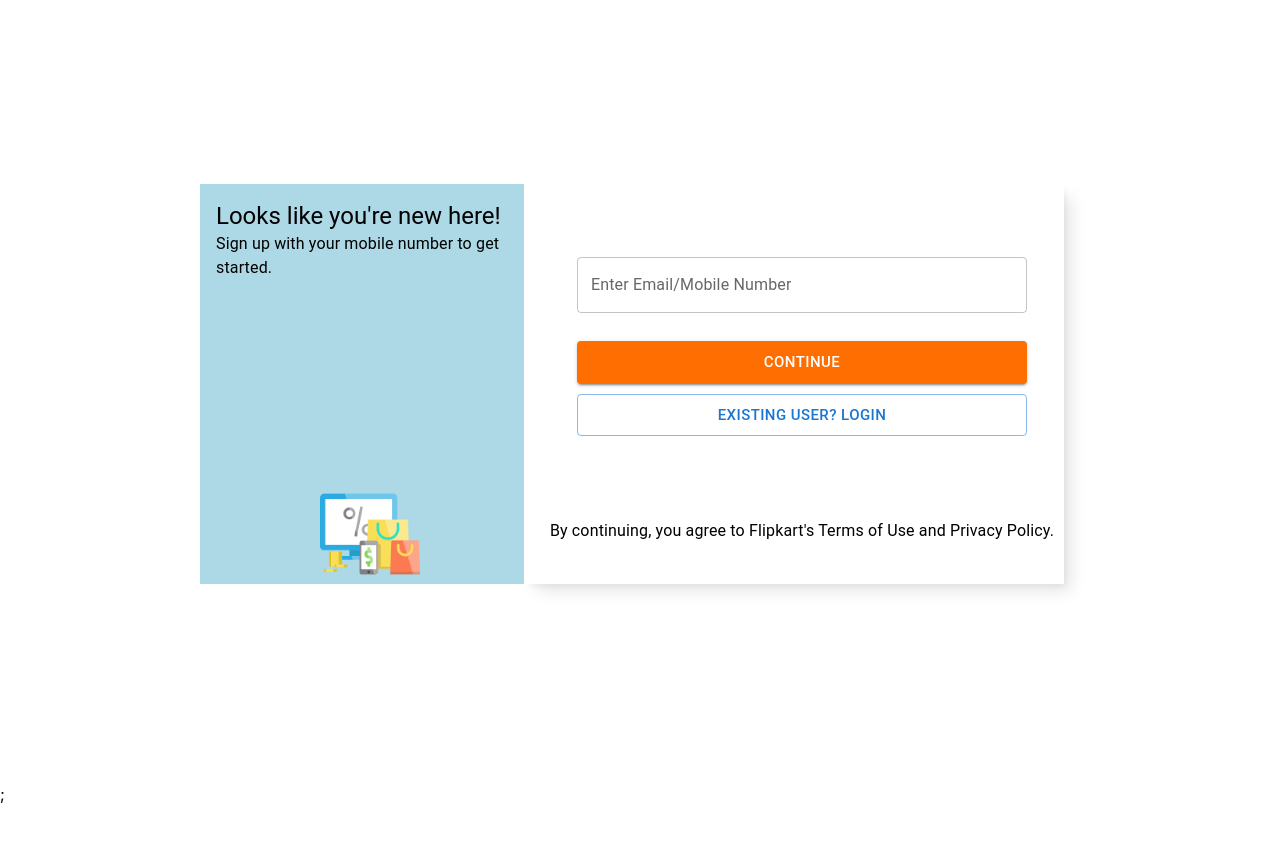
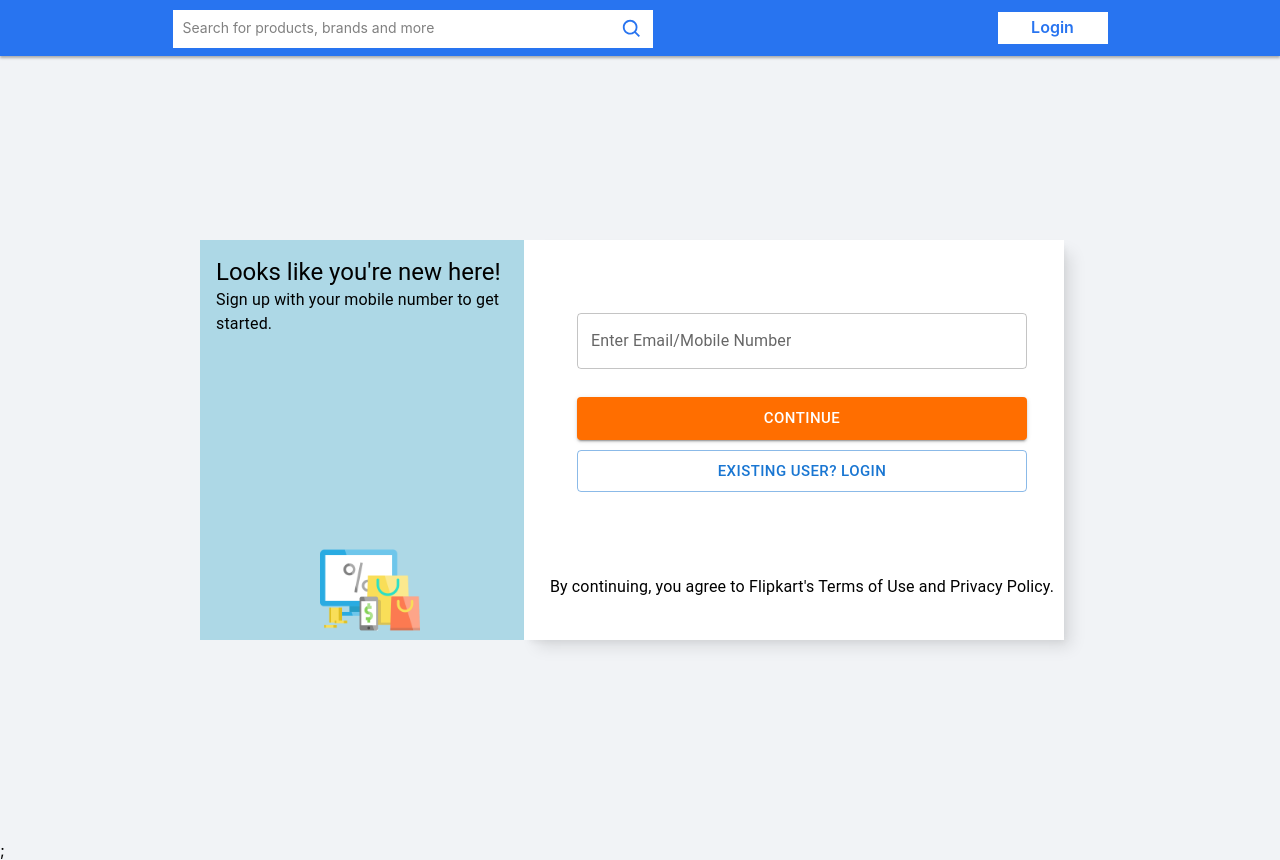
Before and after one commit to PranathiPichikala/e-commerce, a React (Create React App) app: page /login in a window 1280 px wide. Before the commit the page ends 804 px from the top, so only its background shows below. Built offline with nearby package versions, Linux system fonts and the light colour scheme.

Commit message:
myWishlist

```diff
--- a/package.json
+++ b/package.json
@@ -13,6 +13,7 @@
     "react": "^18.2.0",
     "react-dom": "^18.2.0",
     "react-icons": "^4.10.1",
+    "react-otp-input": "^3.0.4",
     "react-router-dom": "^6.14.2",
     "react-scripts": "^5.0.1",
     "react-slick": "^0.29.0",
--- a/src/App.js
+++ b/src/App.js
@@ -6,6 +6,8 @@
 import CartComponent from './components/CartComponent';
 import { FilterComponent } from './components/FilterComponent';
 import LoginPage from './pages/LoginPage';
+import MyWishlist from './components/MyWishlist';
+import OtpVerification from './components/OtpVerification';
 function App() {
 
   return (
@@ -18,6 +20,8 @@
         <Route path="/cartcomponent" element={<CartComponent/>} />
         <Route path='/filtercomponent' element={<FilterComponent/>}/>
         <Route path='/login' element={<LoginPage/>}/>
+        <Route path='my-wishlist' element = {<MyWishlist/>}/>
+        <Route path='otp-verif' element = {<OtpVerification/>}/>
       </Routes>
     </BrowserRouter>
 
--- a/src/components/LinearGrid.jsx
+++ b/src/components/LinearGrid.jsx
@@ -27,6 +27,11 @@
     const cartItems = JSON.parse(localStorage.getItem("cart")) || [];
     cartItems.push(product);
     localStorage.setItem("cart", JSON.stringify(cartItems));
+  };
+  const WishList = (product) => {
+    const wishlistItems = JSON.parse(localStorage.getItem("wish")) || [];
+    wishlistItems.push(product);
+    localStorage.setItem("wish", JSON.stringify(wishlistItems));
   };
 
   return (
@@ -60,7 +65,7 @@
               </Link>
             </div>
                 </div>
-                <div className="heart-icon">
+                <div onClick={() => WishList(data)} className="heart-icon">
                   <AiFillHeart color="#c2c2c2" />
                 </div>
               </div>
--- /dev/null
+++ b/src/components/MyWishlist.jsx
@@ -0,0 +1,87 @@
+import React, { useState } from 'react';
+import {
+  Card,
+  CardContent,
+  Container,
+  Grid,
+  Typography,
+} from '@mui/material';
+import "./css/Mywishlist.css"
+import { MdDelete } from 'react-icons/md'
+
+
+const MyWishlist = () => {
+
+  const wishList = JSON.parse(localStorage.getItem("wish")) || [];
+
+  // console.log(wishList)
+  const [otp, setOtp] = useState('');
+
+
+  const [wishlistItems, setWishlistItems] = useState(wishList);
+
+  console.log(wishlistItems)
+
+  const handleItemRemove = (id) => {
+    const updatedItems = wishlistItems.filter((item) => item.id !== id);
+    setWishlistItems(updatedItems);
+    localStorage.setItem('wishlistItems', JSON.stringify(updatedItems));
+  }
+
+  return (
+    <Container className='Mycontainer'>
+      {/* <CssBaseline /> */}
+      <Grid container spacing={2}>
+        <Grid item xs={12}>
+          <Card className='Card_001'>
+            <Typography variant="h5" component="div" gutterBottom>
+              My Wishlist
+            </Typography>
+          </Card>
+          <Card className='Card_002'>
+            <CardContent>
+              <Grid>
+                {wishlistItems && wishlistItems.map((item, index) => {
+                  console.log({item})
+                  return (
+                    <div className='Card_div'>
+                      <img
+                        style={{ width: '100px', height: '100px', marginRight: '20px' }}
+                        src={item.images}
+                        alt='image'
+                      />
+                      <div className='wishlist-detais'>
+                        <div className='rating2'>
+                          <h4>{item.title} </h4>
+                          <span>{item.rating} ★</span>
+                          <span>{item.stock}</span>
+                        </div>
+                        <div className='costtt'>
+                          <span>₹{item.price}</span>
+                          <span>₹12,999</span>
+                          <span>{item. discountPercentage}% off</span>
+                        </div>
+                      </div>
+                      <div className='delete_button'>
+                        <MdDelete onClick={()=>handleItemRemove(item.id)} />
+                      </div>
+                    </div>
+                  )
+                })}
+              </Grid>
+            </CardContent>
+          </Card>
+        </Grid>
+      </Grid>
+    <OtpInput
+      value={otp}
+      onChange={setOtp}
+      numInputs={4}
+      renderSeparator={<span>-</span>}
+      renderInput={(props) => <input {...props} />}
+    />
+    </Container>
+  );
+};
+
+export default MyWishlist
--- /dev/null
+++ b/src/components/OtpVerification.jsx
@@ -0,0 +1,107 @@
+import React, { useState } from 'react'
+import { Grid, TextField, Button, Typography, Box } from '@mui/material';
+import "../components/css/LoginPage.css"
+import { styled } from '@mui/material/styles';
+import loginImage from "../assets/online-shop.png";
+import OtpInput from 'react-otp-input';
+
+
+const CenteredGrid = styled(Grid)(({ theme }) => ({
+    display: 'flex',
+    justifyContent: 'center',
+    alignItems: 'center',
+    height: '100vh',
+}));
+
+let styles = {
+    width: "40px",
+    height: "40px",
+    fontSize: "18px",
+    textAlign: " center",
+    border: "1px solid #ccc",
+    borderRadius: " 8px",
+    marginRight: "10px",
+}
+
+const OtpVerification = () => {
+
+    const [otp, setOtp] = useState('');
+
+    console.log(otp)
+
+    const handleInputChange = (inputValue, inputIndex) => {
+        setOtp((prevOtp) => {
+            const updatedOtp = prevOtp.split('');
+            updatedOtp[inputIndex] = inputValue;
+            return updatedOtp.join('');
+        });
+    }
+    const handleSubmit = (e) => {
+        e.preventDefault()
+        console.log('Submitted OTP:', otp);
+      };
+
+
+    return (
+        <div>
+            <CenteredGrid container spacing={2}>
+                {/* First Grid */}
+                <Grid className='First_Grid' item xs={12} md={3}>
+                    <Box className="First_box">
+                        <Typography variant="h5">Login here!</Typography>
+                        <Typography variant="body1">
+                            Get access to your Orders, Wishlist and Recommendations
+                        </Typography>
+                    </Box>
+                    <Box className='Image_box'>
+                        <img
+                            src={loginImage}
+                            alt="Welcome"
+                            style={{ width: '100px' }}
+                        />
+                    </Box>
+                </Grid>
+
+                {/* Second Grid */}
+                <Grid className='Second_Grid' item xs={12} md={5}>
+                    <div style={{width: "155px" ,textAlign: "center"}}>
+                        <h4>Please Enter the OTP sen to Number.<span style={{color:"blue"}}>Change</span></h4>
+                    </div>
+                    <form onSubmit={handleSubmit} className='Form-control'>
+                        <OtpInput
+                            value={otp}
+                            onChange={setOtp}
+                            numInputs={6}
+                            isInputNum
+                            isDisabled={otp.length === 6}
+                            shouldAutoFocus
+                            isInputSecure={false}
+                            inputClassName="otp-field"
+                            inputMode="numeric"
+                            onInputChange={handleInputChange}
+                            // renderSeparator={<span> - </span>}
+                            renderInput={(props) => <input  {...props} style={styles} />}
+                        />
+                        <Button className='LoginButton'
+                            variant="contained"
+                            color="primary"
+                            type='submit'
+                            sx={{ width: 450 }}
+                            size="large"
+                            style={{ marginTop: '20px' }}
+                        >
+                            Continue
+                        </Button>
+                    </form>
+                    <Box>
+                        <Typography>
+                            Lorem ipsum, dolor sit amet consectetur adipisicing elit. Distinctio, vero.
+                        </Typography>
+                    </Box>
+                </Grid>
+            </CenteredGrid>
+        </div>
+    )
+}
+
+export default OtpVerification
--- a/src/components/css/LoginPage.css
+++ b/src/components/css/LoginPage.css
@@ -31,3 +31,64 @@
 .LoginButton{
  background-color: #ff6e00 !important;
 }
+._5pko {
+    background-color: rgb(241, 243, 246);
+    min-height: 100vh;
+}
+
+._5pko .header {
+    height: 56px;
+    background-color: rgb(40, 116, 240);
+    display: flex;
+    align-items: center;
+    justify-content: space-around;
+    box-shadow: 0 2px 2.5px 0 rgba(0,0,0,.3);
+}
+
+._5pko .search {
+    display: flex;
+    position: relative;
+    width: 480px;
+    height: 36px;
+}
+
+._5pko .search label {
+    position: absolute;
+    top: 9px;
+    left: 10px;
+    font-size: 14px;
+    color: grey;
+    pointer-events: none;
+}
+
+._5pko .search svg {
+    position: absolute;
+    top: 8px;
+    right: 10px;
+    width: 22px;
+    height: 22px;
+    color: rgb(40, 116, 240);
+}
+
+._5pko .search input {
+    background-color: white;
+    border: none;
+    width: 480px;
+    height: 36px;
+    outline: none;
+    padding-left: 10px;
+}
+
+._5pko .header button {
+    all: unset;
+    display: flex;
+    justify-content: center;
+    align-items: center;
+    font-weight: 600;
+    width: 110px;
+    height: 30px;
+    background-color: white;
+    color: rgb(40, 116, 240);
+    padding-bottom: 2.5px;
+    cursor: pointer;
+}
--- /dev/null
+++ b/src/components/css/Mywishlist.css
@@ -0,0 +1,53 @@
+.Mycontainer{
+    margin: 0;
+    padding: 0;
+    width: 100% !important;
+}
+.Card_001{
+    padding: 15px;
+}
+.List-item{
+    box-shadow: rgba(17, 17, 26, 0.1) 0px 1px 0px;
+}
+.rating2 span:nth-child(2) {
+    font-size: 10px;
+    color: #ffffff;
+    background-color: #388e3c;
+    padding: 3px;
+    border-radius: 5px;
+    font-weight: bolder;
+    margin-right: 10px;
+}
+.costtt{
+    margin-top: 25px;
+}
+.costtt span:nth-child(1){
+    font-weight: bolder;
+    padding-right:10px;
+}
+.costtt span:nth-child(2){
+    color: #878787;
+    padding-right:10px;
+    text-decoration: line-through;
+}
+.costtt span:nth-child(3){
+    color: #388e3c;
+    font-weight: bolder;
+}
+.Card_div{
+    display: flex;
+    padding: 20px;
+    box-shadow: rgba(17, 17, 26, 0.1) 0px 1px 0px;
+}
+.rating2 h4 {
+    margin: 0;
+}
+.wishlist-detais{
+    margin-left: 15px;
+}
+.delete_button{
+    position: relative;
+    right: -70%;
+    top: 10px;
+    font-size: 18px;
+}
--- a/src/pages/LoginPage.jsx
+++ b/src/pages/LoginPage.jsx
@@ -3,6 +3,7 @@
 import { styled } from '@mui/material/styles';
 import "../components/css/LoginPage.css"
 import loginImage from "../assets/online-shop.png";
+import { BiSearch } from 'react-icons/bi';
 
 const CenteredGrid = styled(Grid)(({ theme }) => ({
   display: 'flex',
@@ -14,9 +15,10 @@
 
 const LoginPage = (click) => {
 
-  console.log("===",click)
+  console.log("===", click)
 
   const [showSignUpPage, setShowSignUpPage] = useState(false);
+  const [search, setSearch] = useState("")
 
   const handleRegisterClick = () => {
     setShowSignUpPage(true);
@@ -29,17 +31,26 @@
 
   return (
     <>
+    <div className="_5pko">
+      <div className="header">
+        <div className="search">
+          {search ? undefined : <label>Search for products, brands and more</label>}
+          <input value={search} onChange={e => setSearch(e.target.value)} />
+          <BiSearch />
+        </div>
+        <button>Login</button>
+      </div>
       {!showSignUpPage ? (
         <CenteredGrid container spacing={2}>
           {/* First Grid */}
           <Grid className='First_Grid' item xs={12} md={3}>
-        <Box className ="First_box">
+            <Box className="First_box">
               <Typography variant="h5">Looks like you're new here!</Typography>
               <Typography variant="body1">
                 Sign up with your mobile number to get started.
               </Typography>
             </Box>
-        <Box className = 'Image_box'>
+            <Box className='Image_box'>
               <img
                 src={loginImage}
                 alt="Welcome"
@@ -53,14 +64,14 @@
             <form className='Form-control'>
               <TextField
                 label="Enter Email/Mobile Number"
-            sx={{width : 450}}
+                sx={{ width: 450 }}
                 margin="normal"
                 variant="outlined"
               />
               <Button className='LoginButton'
                 variant="contained"
                 color="primary"
-            sx={{width : 450}}
+                sx={{ width: 450 }}
                 size="large"
                 style={{ marginTop: '20px' }}
               >
@@ -69,10 +80,10 @@
               <Button
                 variant="outlined"
                 color="primary"
-          sx={{width : 450}}
+                sx={{ width: 450 }}
                 size="large"
                 style={{ marginTop: '10px' }}
-          onClick={()=>handleRegisterClick()}
+                onClick={() => handleRegisterClick()}
               >
                 Existing User? Login
               </Button>
@@ -88,17 +99,17 @@
         <CenteredGrid container spacing={2}>
           {/* First Grid */}
           <Grid className='First_Grid' item xs={12} md={3}>
-        <Box className ="First_box">
+            <Box className="First_box">
               <Typography variant="h5">Login</Typography>
               <Typography variant="body1">
                 Get access to your Orders, Wishlist and Recommendations
               </Typography>
             </Box>
-        <Box className = 'Image_box'>
+            <Box className='Image_box'>
               <img
                 src={loginImage}
                 alt="Welcome"
-          style={{ width: "100px"}}
+                style={{ width: "100px" }}
               />
             </Box>
           </Grid>
@@ -108,14 +119,14 @@
             <form className='Form-control'>
               <TextField
                 label="Enter Email/Mobile Number"
-            sx={{width : 450}}
+                sx={{ width: 450 }}
                 margin="normal"
                 variant="outlined"
               />
               <Button className='LoginButton'
                 variant="contained"
                 color="primary"
-            sx={{width : 450}}
+                sx={{ width: 450 }}
                 size="large"
                 style={{ marginTop: '20px' }}
               >
@@ -124,10 +135,10 @@
               <Button
                 variant="outlined"
                 color="primary"
-          sx={{width : 450}}
+                sx={{ width: 450 }}
                 size="large"
                 style={{ marginTop: '10px' }}
-          onClick={()=>handleSignUpPageClose()}
+                onClick={() => handleSignUpPageClose()}
               >
                 New to Flipkart? Create an account
               </Button>
@@ -141,6 +152,7 @@
         </CenteredGrid>
       )
       };
+      </div>
     </>
   )
 };
```
Also changed, not shown: 1 other file (tests, documents, lock files or other folders). Lines whose indentation alone changed are shown as unchanged.
